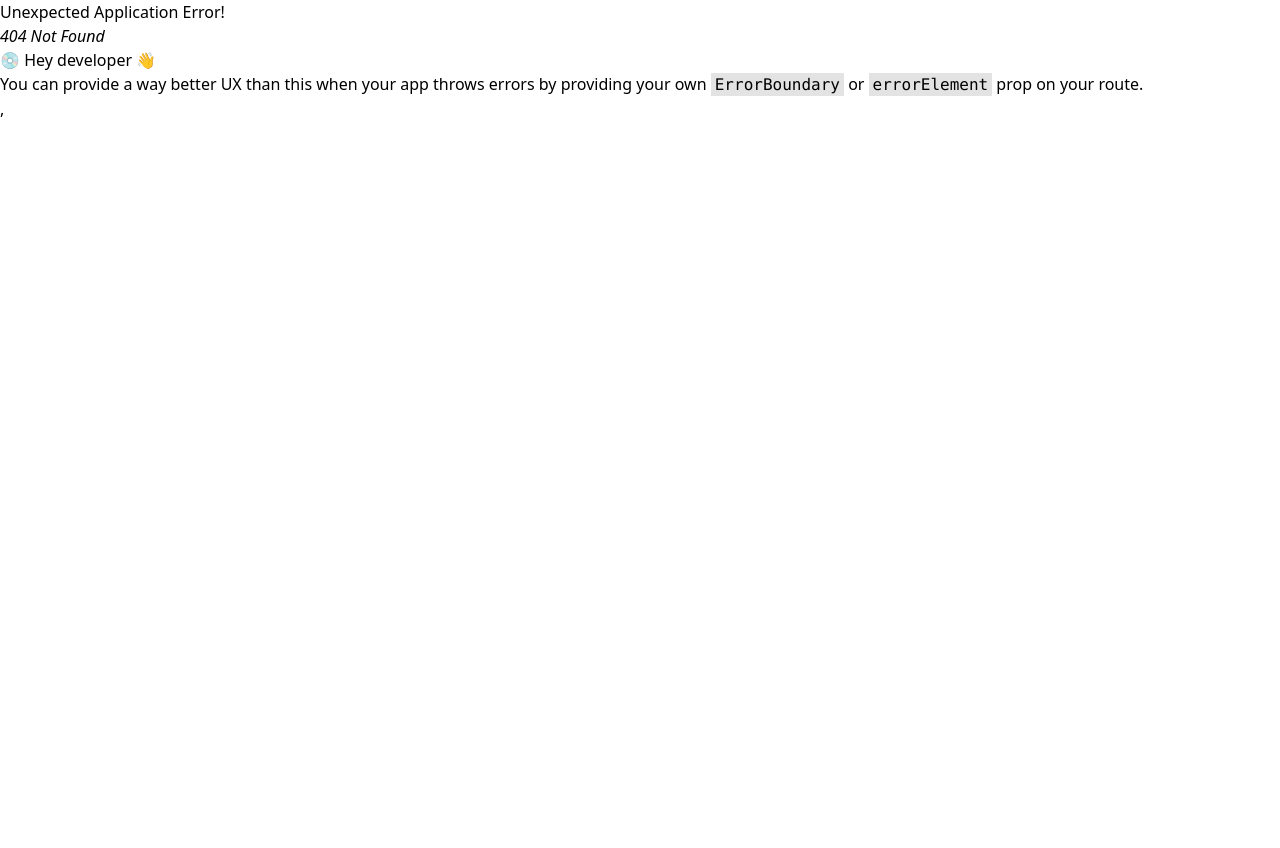
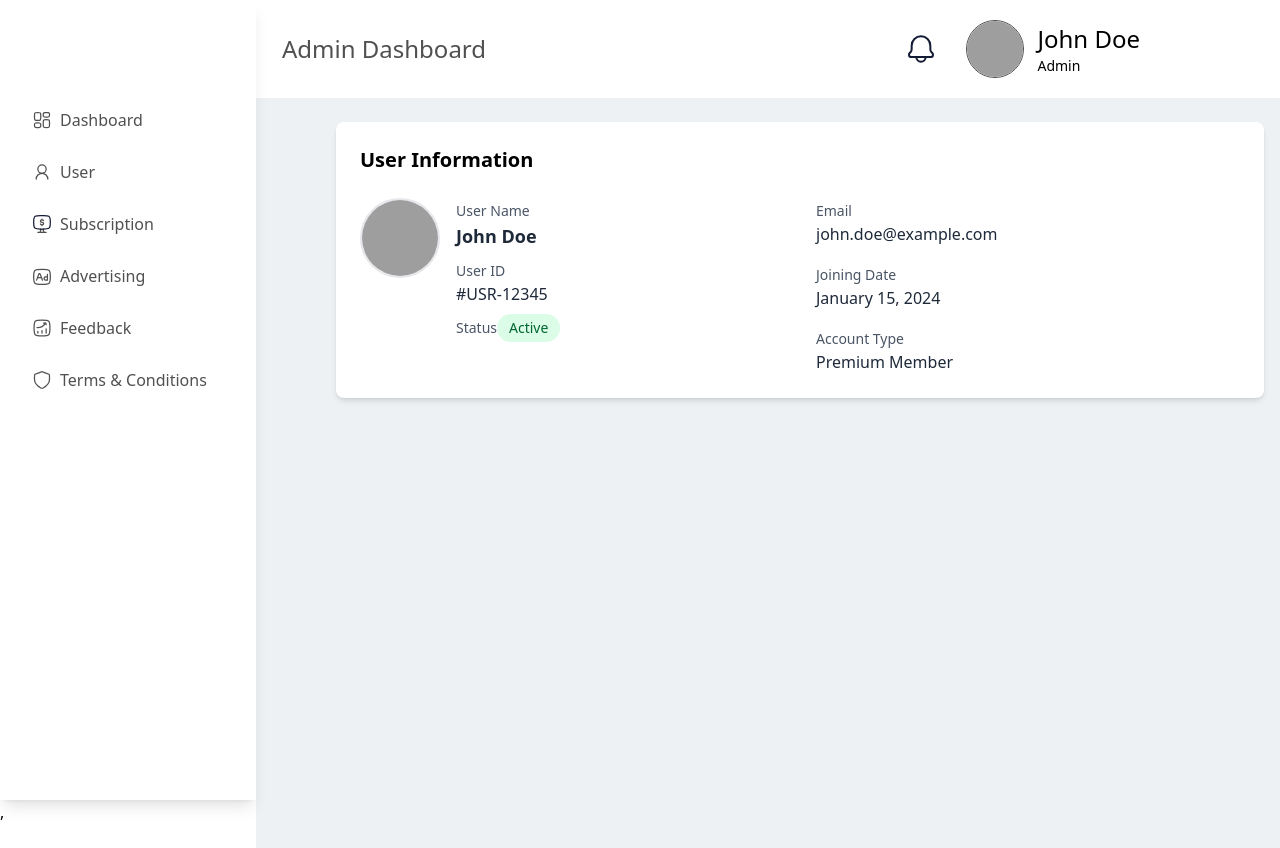
Before and after one commit to rifat-two-eight/dash01, a React (Vite) app: page /user/id in a window 1280 px wide. Before the commit this address had no page. Before the commit the page ends 800 px from the top, so only its background shows below. Built offline with nearby package versions, Linux system fonts and the light colour scheme; grey boxes are pictures that could not be loaded.

Commit message:
user info

```diff
--- a/src/Components/Header.jsx
+++ b/src/Components/Header.jsx
@@ -10,8 +10,8 @@ const Header = () => {
         return 'Overview';
       case '/user':
         return 'USER';
-      case '/profile':
-        return 'Profile';
+      case '/user/id':
+        return 'Admin Dashboard';
       default:
         return '';
     }
--- a/src/Pages/User.jsx
+++ b/src/Pages/User.jsx
@@ -1,6 +1,7 @@
 import React, { useState } from 'react';
 import { FaUser, FaEllipsisV, FaChevronDown } from 'react-icons/fa';
 import { FaRegEye } from "react-icons/fa";
+import { Link } from 'react-router';
 
 
 const User = () => {
@@ -140,12 +141,9 @@ const User = () => {
                                                 <div className="absolute right-0 bottom-10 bg-white border border-gray-200 rounded-md shadow-lg z-10 min-w-[120px]">
                                                     <button
                                                         className="w-full text-left px-4 py-2 hover:bg-gray-50 text-sm text-gray-700"
-                                                        onClick={() => {
-                                                            alert(`Show details for ${user.name}`);
-                                                            setDropdownOpen(null);
-                                                        }}
+
                                                     >
-                                                       <div className='flex items-center gap-3'><FaRegEye></FaRegEye> View Profile</div>
+                                                       <Link to={`/user/id`}><div className='flex items-center gap-3'><FaRegEye></FaRegEye> View Profile</div></Link>
                                                     </button>
                                                 </div>
                                             )}
--- /dev/null
+++ b/src/Pages/UserDetails.jsx
@@ -0,0 +1,56 @@
+const UserDetails = () => {
+    return (
+        <div className="space-y-6 ms-16">
+
+            {/* User Information Section */}
+            <div className="bg-white rounded-lg shadow-md p-6">
+                <h2 className="text-xl font-semibold mb-6">User Information</h2>
+
+                <div className="grid grid-cols-2 gap-8">
+                    {/* Left Side - Profile Picture and Basic Info */}
+                    <div className="flex items-start gap-4">
+                        <img
+                            src="https://i.postimg.cc/3xBtfyJ5/Ellipse-1.png"
+                            alt="Profile"
+                            className="w-20 h-20 rounded-full object-cover border-2 border-gray-200"
+                        />
+                        <div className="space-y-2">
+                            <div>
+                                <label className="text-sm font-medium text-gray-600">User Name</label>
+                                <p className="text-lg font-semibold text-gray-800">John Doe</p>
+                            </div>
+                            <div>
+                                <label className="text-sm font-medium text-gray-600">User ID</label>
+                                <p className="text-gray-800">#USR-12345</p>
+                            </div>
+                            <div>
+                                <label className="text-sm font-medium text-gray-600">Status</label>
+                                <span className="inline-block px-3 py-1 text-sm font-medium text-green-800 bg-green-100 rounded-full">
+                                    Active
+                                </span>
+                            </div>
+                        </div>
+                    </div>
+
+                    {/* Right Side - Additional Info */}
+                    <div className="space-y-4">
+                        <div>
+                            <label className="text-sm font-medium text-gray-600">Email</label>
+                            <p className="text-gray-800">john.doe@example.com</p>
+                        </div>
+                        <div>
+                            <label className="text-sm font-medium text-gray-600">Joining Date</label>
+                            <p className="text-gray-800">January 15, 2024</p>
+                        </div>
+                        <div>
+                            <label className="text-sm font-medium text-gray-600">Account Type</label>
+                            <p className="text-gray-800">Premium Member</p>
+                        </div>
+                    </div>
+                </div>
+            </div>
+        </div>
+    );
+};
+
+export default UserDetails;
--- a/src/main.jsx
+++ b/src/main.jsx
@@ -9,6 +9,7 @@ import Root from './Layout/Root';
 import Dashboard from './Pages/Dashboard';
 import User from './Pages/User';
 import Subscription from './Pages/Subscription';
+import UserDetails from './Pages/UserDetails';
 
 
 const router = createBrowserRouter([
@@ -27,6 +28,10 @@ const router = createBrowserRouter([
       {
         path:"/subscription",
         Component:Subscription
+      },
+      {
+        path:"/user/id",
+        Component: UserDetails
       }
     ]
   },
```
